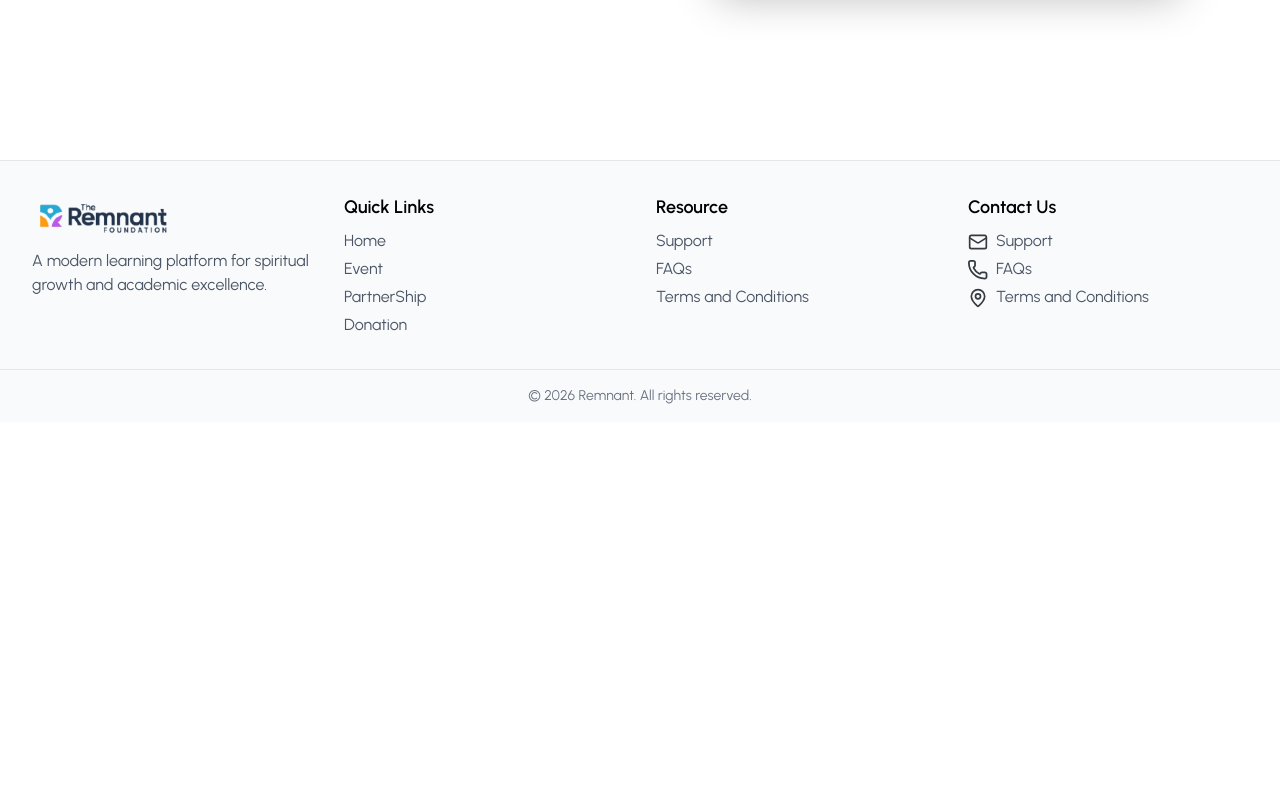
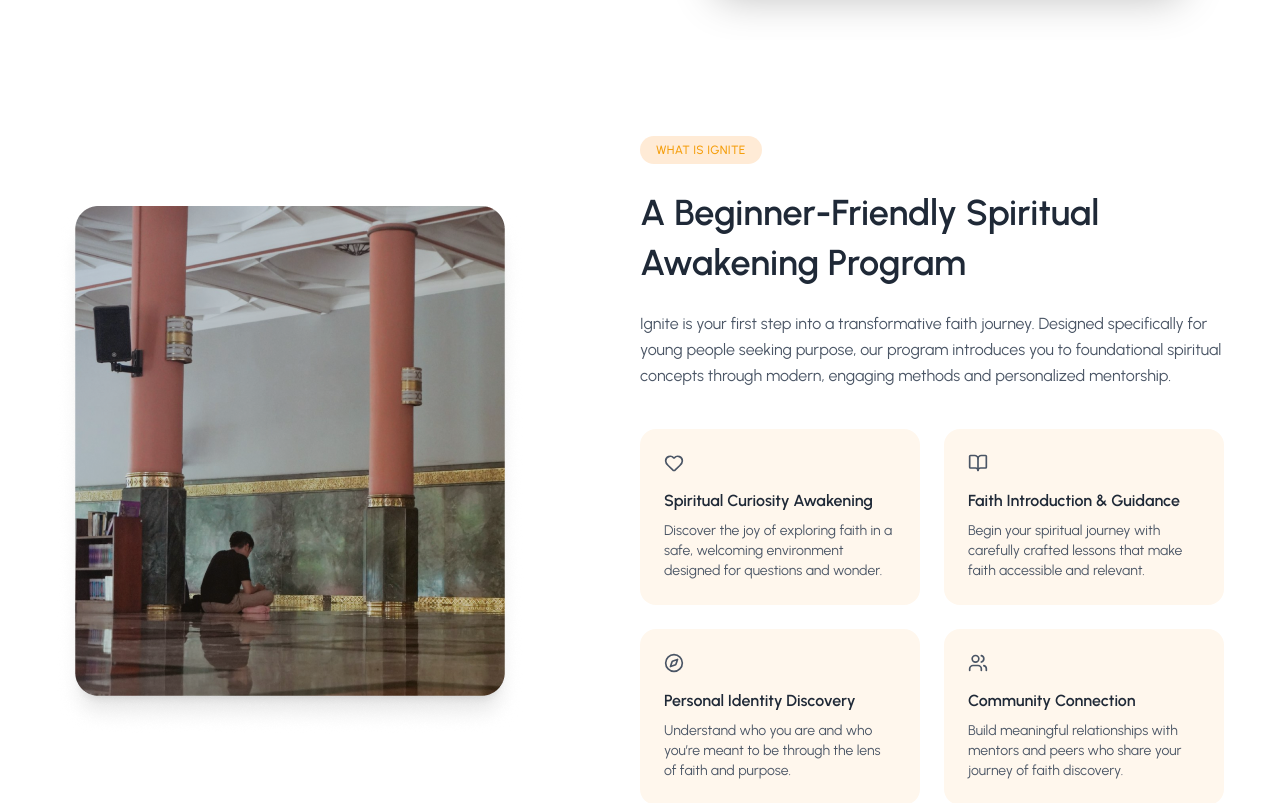
Before and after one commit to naimsheikh8020/Bible-Lms-Remnant-, a React (Vite) app: page /ignite in a window 1280 px wide. Shown: the part 720-1523 px from the top of the page. Before the commit the page ends 1142 px from the top, so only its background shows below. Built offline with nearby package versions, Linux system fonts and the light colour scheme.

Commit message:
add FriendlySpiritualSection component to enhance Ignite page and improve user engagement

```diff
--- a/src/Page/HomePage/Ignite.tsx
+++ b/src/Page/HomePage/Ignite.tsx
@@ -1,9 +1,11 @@
+import FriendlySpiritualSection from "./IgniteSection/FriendlySpiritualSection"
 import IgniteHearder from "./IgniteSection/IgniteHearder"
 
 const Ignite = () => {
   return (
     <div>
       <IgniteHearder/>
+      <FriendlySpiritualSection/>
     </div>
   )
 }
--- /dev/null
+++ b/src/Page/HomePage/IgniteSection/FriendlySpiritualSection.tsx
@@ -0,0 +1,93 @@
+import { assets } from "../../../assets/assets";
+import { Heart, BookOpen, Compass, Users } from "lucide-react";
+
+const FriendlySpiritualSection = () => {
+  return (
+    <section className="w-full ">
+      <div className="max-w-7xl mx-auto px-6 grid grid-cols-1 lg:grid-cols-2  items-center">
+
+        {/* LEFT IMAGE */}
+        <div className="hidden md:block">
+          <img
+            src={assets.Spritualimg}
+            alt="Spiritual Growth"
+            className=""
+          />
+        </div>
+
+        {/* RIGHT CONTENT */}
+        <div>
+          {/* Badge */}
+          <div className="inline-block bg-[#FFEBD6] text-[#F59E0B] text-xs tracking-wide font-medium px-4 py-1.5 rounded-full mb-6">
+            WHAT IS IGNITE
+          </div>
+
+          {/* Heading */}
+          <h2 className="text-3xl md:text-4xl font-semibold text-[#1F2937] leading-snug mb-6">
+            A Beginner-Friendly Spiritual Awakening Program
+          </h2>
+
+          {/* Description */}
+          <p className="text-gray-600 leading-relaxed mb-10 ">
+            Ignite is your first step into a transformative faith journey.
+            Designed specifically for young people seeking purpose, our program
+            introduces you to foundational spiritual concepts through modern,
+            engaging methods and personalized mentorship.
+          </p>
+
+          {/* Feature Cards */}
+          <div className="grid grid-cols-1 sm:grid-cols-2 gap-6">
+
+            <div className="bg-[#fff7ed] p-6 rounded-2xl">
+              <Heart className="mb-4 text-gray-600" size={20} />
+              <h4 className="font-semibold text-[#1F2937] mb-2">
+                Spiritual Curiosity Awakening
+              </h4>
+              <p className="text-sm text-gray-600">
+                Discover the joy of exploring faith in a safe, welcoming
+                environment designed for questions and wonder.
+              </p>
+            </div>
+
+            <div className="bg-[#fff7ed] p-6 rounded-2xl">
+              <BookOpen className="mb-4 text-gray-600" size={20} />
+              <h4 className="font-semibold text-[#1F2937] mb-2">
+                Faith Introduction & Guidance
+              </h4>
+              <p className="text-sm text-gray-600">
+                Begin your spiritual journey with carefully crafted lessons that
+                make faith accessible and relevant.
+              </p>
+            </div>
+
+            <div className="bg-[#fff7ed] p-6 rounded-2xl">
+              <Compass className="mb-4 text-gray-600" size={20} />
+              <h4 className="font-semibold text-[#1F2937] mb-2">
+                Personal Identity Discovery
+              </h4>
+              <p className="text-sm text-gray-600">
+                Understand who you are and who you’re meant to be through the
+                lens of faith and purpose.
+              </p>
+            </div>
+
+            <div className="bg-[#fff7ed] p-6 rounded-2xl">
+              <Users className="mb-4 text-gray-600" size={20} />
+              <h4 className="font-semibold text-[#1F2937] mb-2">
+                Community Connection
+              </h4>
+              <p className="text-sm text-gray-600">
+                Build meaningful relationships with mentors and peers who share
+                your journey of faith discovery.
+              </p>
+            </div>
+
+          </div>
+        </div>
+
+      </div>
+    </section>
+  );
+};
+
+export default FriendlySpiritualSection;
--- a/src/Page/HomePage/ReformSection/JoinReformMovement.tsx
+++ b/src/Page/HomePage/ReformSection/JoinReformMovement.tsx
@@ -78,8 +78,7 @@ const JoinReformMovement = () => {
               {/* Button */}
               <button
                 onClick={() => navigate(card.route)}
-                className="w-full h-12 mt-8 cursor-pointer bg-[#26A9D3] hover:bg-[#1f5f78] text-white rounded-lg text-sm font-medium transition-colors duration-300"
-              >
+                className="w-full h-12 mt-8 cursor-pointer bg-[#26A9D3] hover:bg-[#1f5f78] text-white rounded-lg text-sm font-medium transition-colors duration-300">
                 {card.buttonText}
               </button>
             </div>
```
